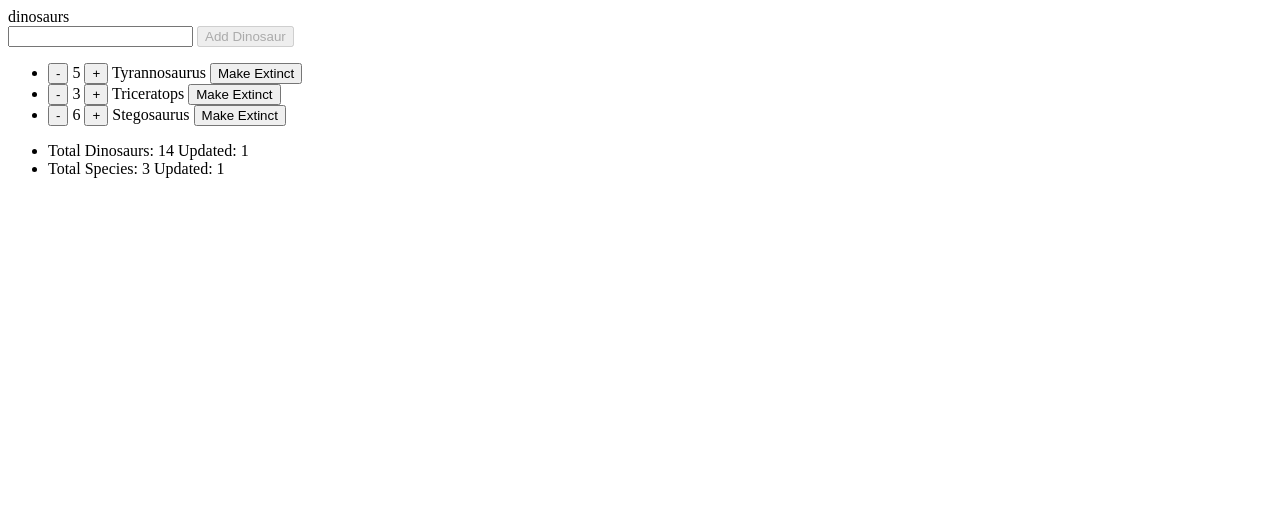
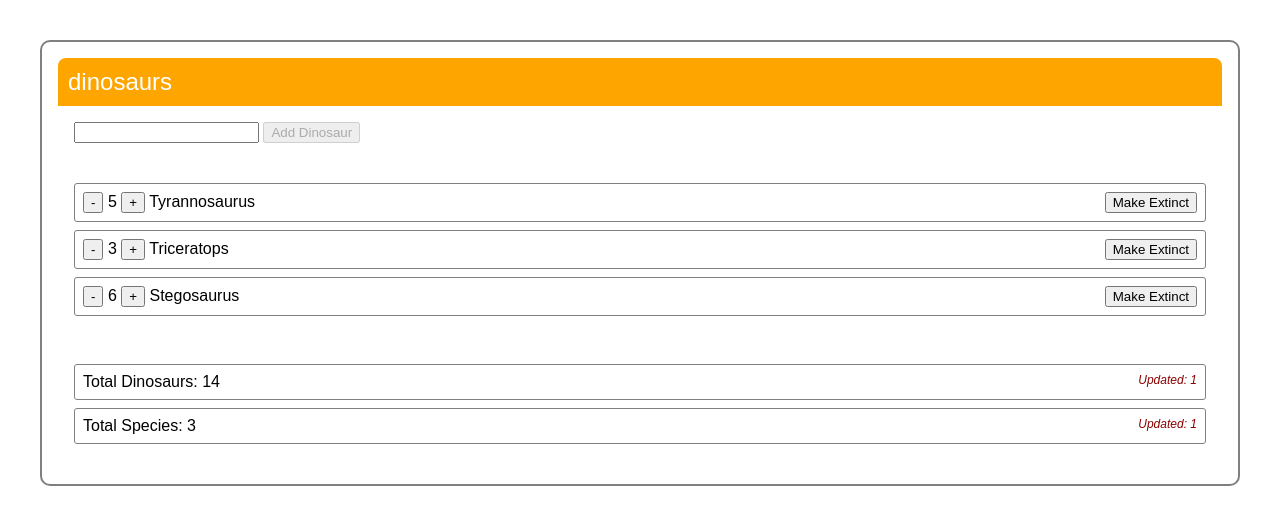
Before and after one commit to Villanuevand/vue-basics, a plain HTML site: page exercises/05-respond-to-async-update/index.html in a window 1280 px wide. Drawn offline with nearby package versions, Linux system fonts and the light colour scheme; the site is published under a folder, as on GitHub Pages, so addresses that start at the root find nothing.

Commit message:
refactor(Project): add style to exercise path

```diff
--- /dev/null
+++ b/exercises/01-basic-component/styles.css
@@ -0,0 +1,48 @@
+body {
+  padding: 2em;
+  font-family: sans-serif;
+}
+.extinct {
+  float: right;
+}
+
+#card {
+  border: 2px solid Gray;
+  border-radius: 10px;
+}
+
+#card header {
+  display: block;
+  border-radius: 8px 8px 0 0;
+  background: orange;
+  padding: 10px;
+  color: white;
+  font-size: 1.5em;
+}
+#card span {
+  font-size: 0.75em;
+  font-weight: normal;
+  font-style: italic;
+  float: right;
+}
+div, p, form {
+  padding: 1em;
+}
+
+ul {
+  list-style: none;
+  margin: 0;
+  padding: 1em;
+}
+ul li {
+  padding: .5em;
+  border: 1px solid gray;
+  margin: .5em 0;
+  border-radius: 3px;
+}
+
+ul li span {
+  float: right;
+  color: darkred;
+  font-weight: 600;
+}
--- /dev/null
+++ b/exercises/02-list-component/styles.css
@@ -0,0 +1,48 @@
+body {
+  padding: 2em;
+  font-family: sans-serif;
+}
+.extinct {
+  float: right;
+}
+
+#card {
+  border: 2px solid Gray;
+  border-radius: 10px;
+}
+
+#card header {
+  display: block;
+  border-radius: 8px 8px 0 0;
+  background: orange;
+  padding: 10px;
+  color: white;
+  font-size: 1.5em;
+}
+#card span {
+  font-size: 0.75em;
+  font-weight: normal;
+  font-style: italic;
+  float: right;
+}
+div, p, form {
+  padding: 1em;
+}
+
+ul {
+  list-style: none;
+  margin: 0;
+  padding: 1em;
+}
+ul li {
+  padding: .5em;
+  border: 1px solid gray;
+  margin: .5em 0;
+  border-radius: 3px;
+}
+
+ul li span {
+  float: right;
+  color: darkred;
+  font-weight: 600;
+}
--- /dev/null
+++ b/exercises/03-filters/styles.css
@@ -0,0 +1,48 @@
+body {
+  padding: 2em;
+  font-family: sans-serif;
+}
+.extinct {
+  float: right;
+}
+
+#card {
+  border: 2px solid Gray;
+  border-radius: 10px;
+}
+
+#card header {
+  display: block;
+  border-radius: 8px 8px 0 0;
+  background: orange;
+  padding: 10px;
+  color: white;
+  font-size: 1.5em;
+}
+#card span {
+  font-size: 0.75em;
+  font-weight: normal;
+  font-style: italic;
+  float: right;
+}
+div, p, form {
+  padding: 1em;
+}
+
+ul {
+  list-style: none;
+  margin: 0;
+  padding: 1em;
+}
+ul li {
+  padding: .5em;
+  border: 1px solid gray;
+  margin: .5em 0;
+  border-radius: 3px;
+}
+
+ul li span {
+  float: right;
+  color: darkred;
+  font-weight: 600;
+}
--- /dev/null
+++ b/exercises/04-component-computed-properties/styles.css
@@ -0,0 +1,48 @@
+body {
+  padding: 2em;
+  font-family: sans-serif;
+}
+.extinct {
+  float: right;
+}
+
+#card {
+  border: 2px solid Gray;
+  border-radius: 10px;
+}
+
+#card header {
+  display: block;
+  border-radius: 8px 8px 0 0;
+  background: orange;
+  padding: 10px;
+  color: white;
+  font-size: 1.5em;
+}
+#card span {
+  font-size: 0.75em;
+  font-weight: normal;
+  font-style: italic;
+  float: right;
+}
+div, p, form {
+  padding: 1em;
+}
+
+ul {
+  list-style: none;
+  margin: 0;
+  padding: 1em;
+}
+ul li {
+  padding: .5em;
+  border: 1px solid gray;
+  margin: .5em 0;
+  border-radius: 3px;
+}
+
+ul li span {
+  float: right;
+  color: darkred;
+  font-weight: 600;
+}
--- a/exercises/05-respond-to-async-update/index.html
+++ b/exercises/05-respond-to-async-update/index.html
@@ -3,7 +3,7 @@
 <head>
     <meta charset="UTF-8">
     <title> Watchers to Respond to Async Updates</title>
-    <link rel="stylesheet" href="/exercises/styles.css">
+    <link rel="stylesheet" href="styles.css">
     <script src="https://unpkg.com/vue@2.4.2"></script>
     <script src="https://cdnjs.cloudflare.com/ajax/libs/lodash.js/4.16.6/lodash.min.js"></script>
 </head>
--- /dev/null
+++ b/exercises/05-respond-to-async-update/styles.css
@@ -0,0 +1,48 @@
+body {
+  padding: 2em;
+  font-family: sans-serif;
+}
+.extinct {
+  float: right;
+}
+
+#card {
+  border: 2px solid Gray;
+  border-radius: 10px;
+}
+
+#card header {
+  display: block;
+  border-radius: 8px 8px 0 0;
+  background: orange;
+  padding: 10px;
+  color: white;
+  font-size: 1.5em;
+}
+#card span {
+  font-size: 0.75em;
+  font-weight: normal;
+  font-style: italic;
+  float: right;
+}
+div, p, form {
+  padding: 1em;
+}
+
+ul {
+  list-style: none;
+  margin: 0;
+  padding: 1em;
+}
+ul li {
+  padding: .5em;
+  border: 1px solid gray;
+  margin: .5em 0;
+  border-radius: 3px;
+}
+
+ul li span {
+  float: right;
+  color: darkred;
+  font-weight: 600;
+}
--- /dev/null
+++ b/exercises/07-conditionally-render-dom-elements/styles.css
@@ -0,0 +1,48 @@
+body {
+  padding: 2em;
+  font-family: sans-serif;
+}
+.extinct {
+  float: right;
+}
+
+#card {
+  border: 2px solid Gray;
+  border-radius: 10px;
+}
+
+#card header {
+  display: block;
+  border-radius: 8px 8px 0 0;
+  background: orange;
+  padding: 10px;
+  color: white;
+  font-size: 1.5em;
+}
+#card span {
+  font-size: 0.75em;
+  font-weight: normal;
+  font-style: italic;
+  float: right;
+}
+div, p, form {
+  padding: 1em;
+}
+
+ul {
+  list-style: none;
+  margin: 0;
+  padding: 1em;
+}
+ul li {
+  padding: .5em;
+  border: 1px solid gray;
+  margin: .5em 0;
+  border-radius: 3px;
+}
+
+ul li span {
+  float: right;
+  color: darkred;
+  font-weight: 600;
+}
```
Also changed, not shown: exercises/01-basic-component/index.html (+1 -1 lines), exercises/02-list-component/index.html (+1 -1 lines), exercises/03-filters/index.html (+1 -1 lines), exercises/04-component-computed-properties/index.html (+1 -1 lines), exercises/07-conditionally-render-dom-elements/index.html (+1 -1 lines), exercises/08-handle-dom-events/index.html (+1 -1 lines), exercises/08-handle-dom-events/styles.css (added, +48 -0 lines), exercises/09-bind-values-to-input-fields/index.html (+1 -1 lines), exercises/09-bind-values-to-input-fields/styles.css (added, +48 -0 lines), exercises/10-build-reusable-components/index.html (+1 -1 lines), exercises/10-build-reusable-components/styles.css (added, +48 -0 lines), exercises/11-dynamic-components-with-component-element/index.html (+1 -1 lines), exercises/11-dynamic-components-with-component-element/styles.css (added, +48 -0 lines).
